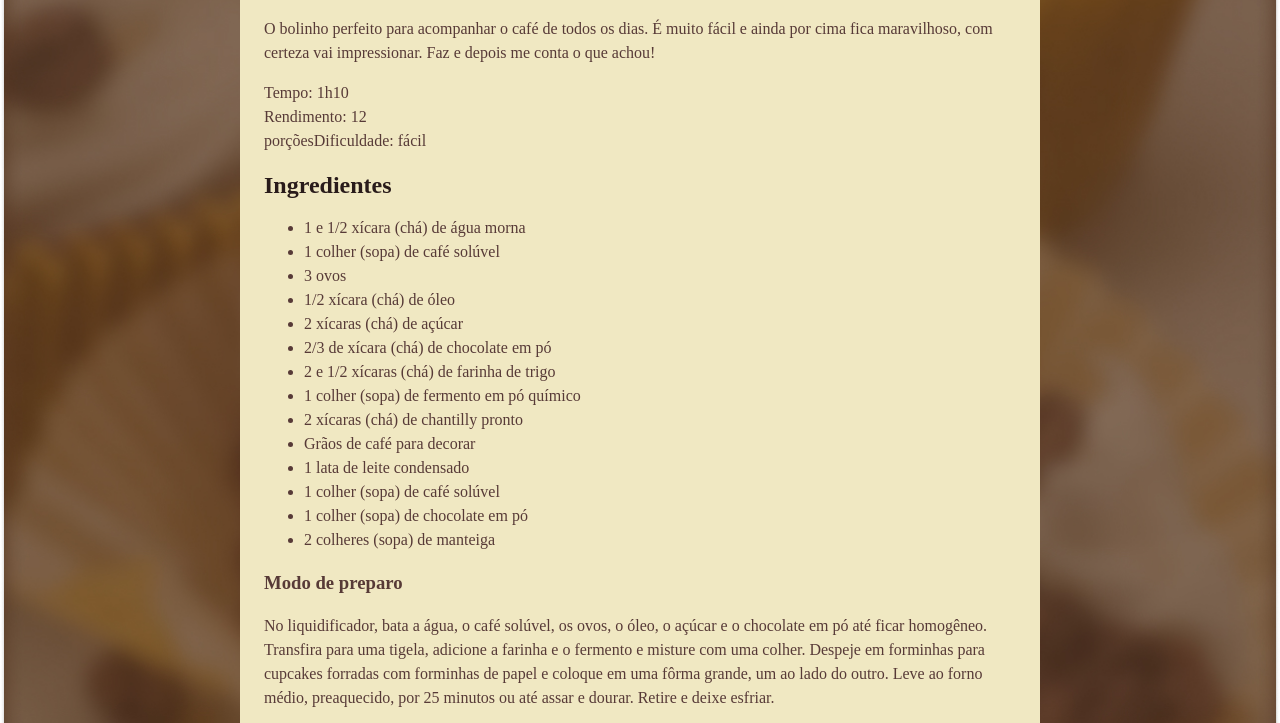
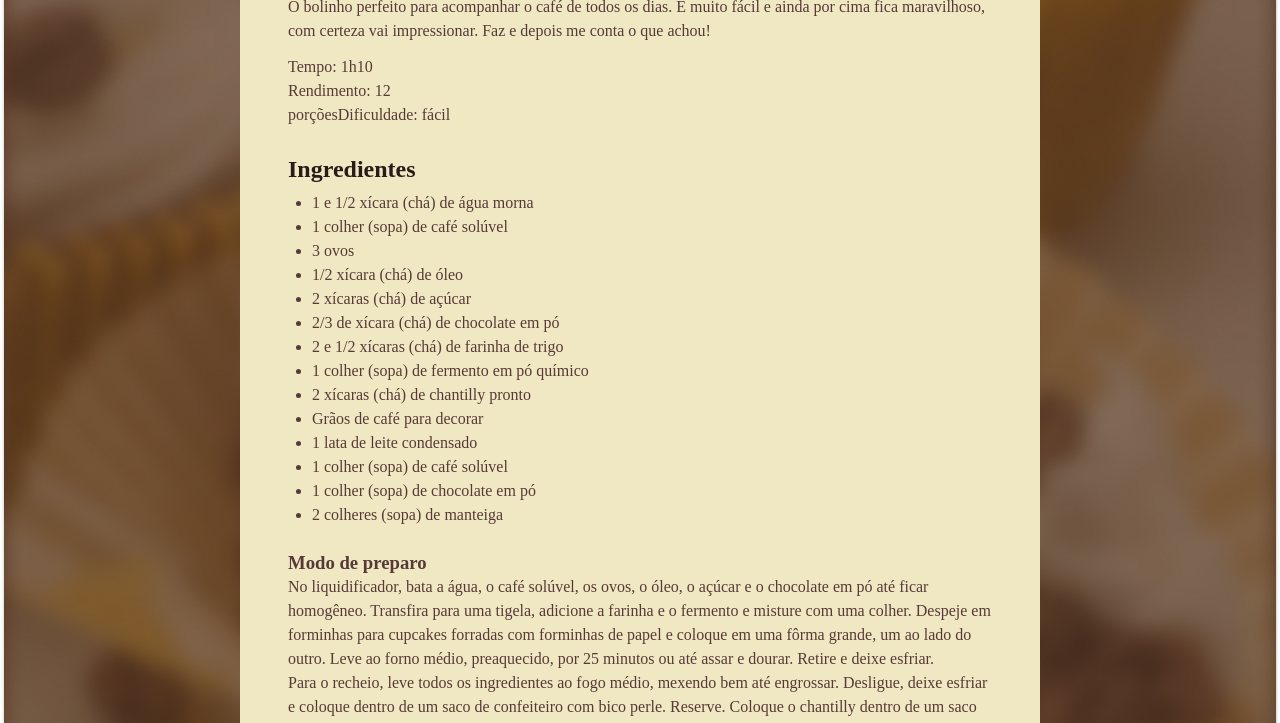
Before and after one commit to ErosCoding/Recipe-Page, a plain HTML site: page index.html in a window 1280 px wide. Shown: the part 572-1295 px from the top of the page. Drawn offline with Linux system fonts and the light colour scheme; a web font is replaced by a local one.

Commit message:
Correcoes e Update espacamentos

```diff
--- a/index.html
+++ b/index.html
@@ -15,17 +15,18 @@
   <div id="page">
     <img src="imgs/main-image.jpg" alt="Imagem do Cupcake">
     <main>
-      <section id="about"></section>
+    <section id="about">
       <h1>Cupcake de café com chantilly</h1>
       <p>
         O bolinho perfeito para acompanhar o café de todos os dias. É muito fácil e ainda por cima fica maravilhoso, com certeza vai impressionar. Faz e depois me conta o que achou!
       </p>
-
-      <p>Tempo: 1h10 <br>
+      <p>
+        Tempo: 1h10 <br>
         Rendimento: 12 <br>
         porçõesDificuldade: fácil
       </p>
-      <section id="ingredients"></section>
+    </section>
+    <section id="ingredients">
       <h2>Ingredientes</h2>
 
       <ul>
@@ -44,7 +45,8 @@
       <li>1 colher (sopa) de chocolate em pó</li>
       <li>2 colheres (sopa) de manteiga</li>
       </ul>
-      <section id="preparation"></section>
+    </section>
+    <section id="preparation">
       <h3>Modo de preparo</h3>
       <p>
         No liquidificador, bata a água, o café solúvel, os ovos, o óleo, o açúcar e o chocolate em pó até ficar homogêneo. Transfira para uma tigela, adicione a farinha e o fermento e misture com uma colher. Despeje em forminhas para cupcakes forradas com forminhas de papel e coloque em uma fôrma grande, um ao lado do outro. Leve ao forno médio, preaquecido, por 25 minutos ou até assar e dourar. Retire e deixe esfriar.
@@ -55,6 +57,7 @@
       <p>
         Para a montagem, faça um furo no centro dos cupcakes e recheie com o brigadeiro de café reservado. Decore as superfícies dos cupcakes com o chantilly reservado, fazendo círculos. Decore com grãos de café e leve à geladeira até o momento de servir.
       </p>
+    </section>
     </main>
   </div>
 
--- a/style.css
+++ b/style.css
@@ -1,3 +1,7 @@
+* {
+  margin: 0;
+  padding: 0;
+}
 :root {
   font-family: "Alice", serif;
   line-height: 150%;
@@ -22,6 +26,18 @@ img {
   border-radius: 16px;
 }
 
+main {
+  padding: 24px;
+}
+
+section + section {
+  margin-top: 24px;
+}
+
+#about p + p {
+  margin-top: 12px;
+}
+
 h1 {
   line-height: 140%;
   font-size: 40px;
@@ -31,6 +47,12 @@ h2 {
   font-size: 24px;
 }
 
-h1,h2 {
+h1, h2 {
   color: #291B1A;
+  margin-bottom: 4px;
+  line-height: 150%;
 }
+
+ul {
+  padding-left: 24px;
+}
```
